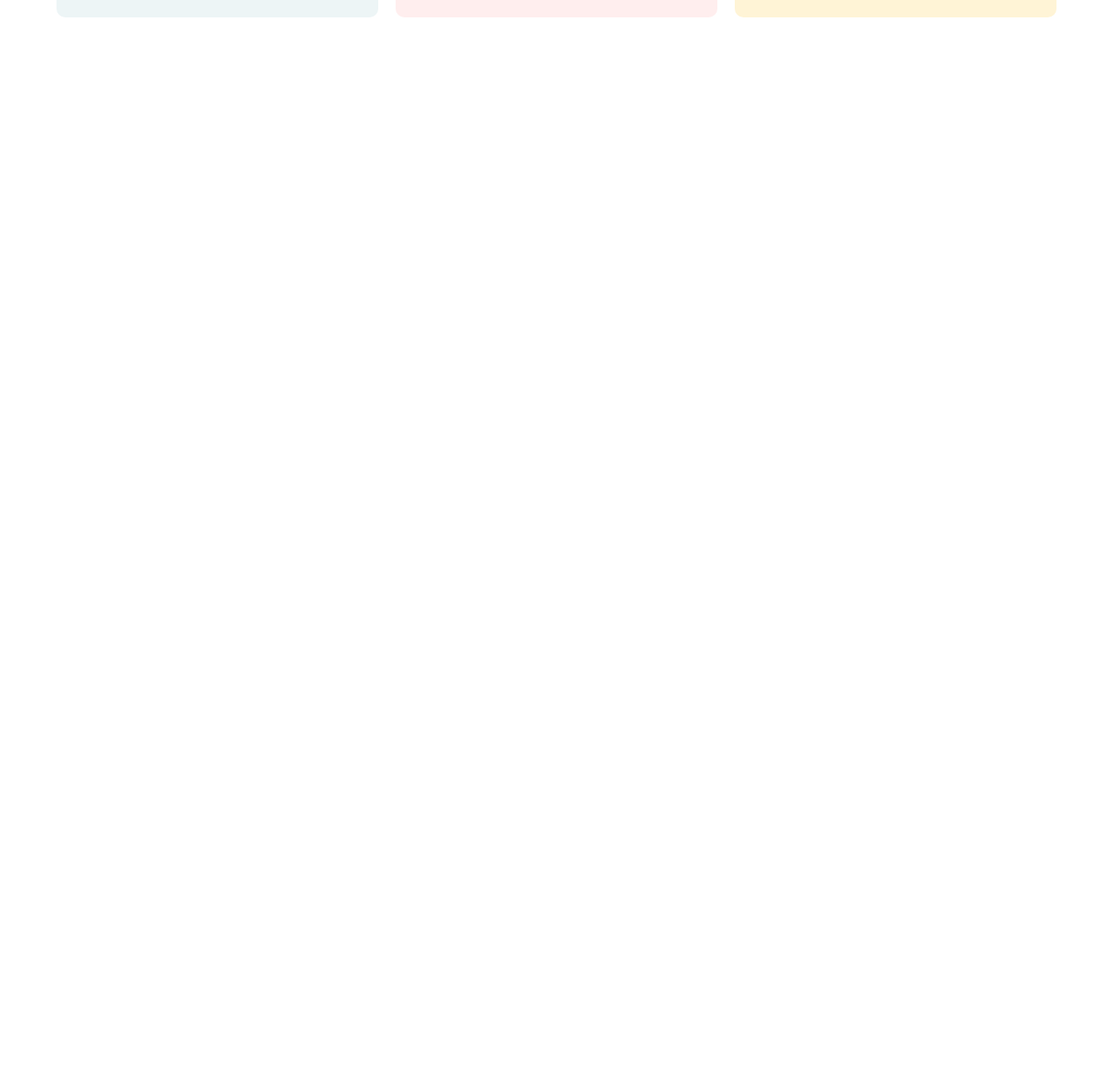
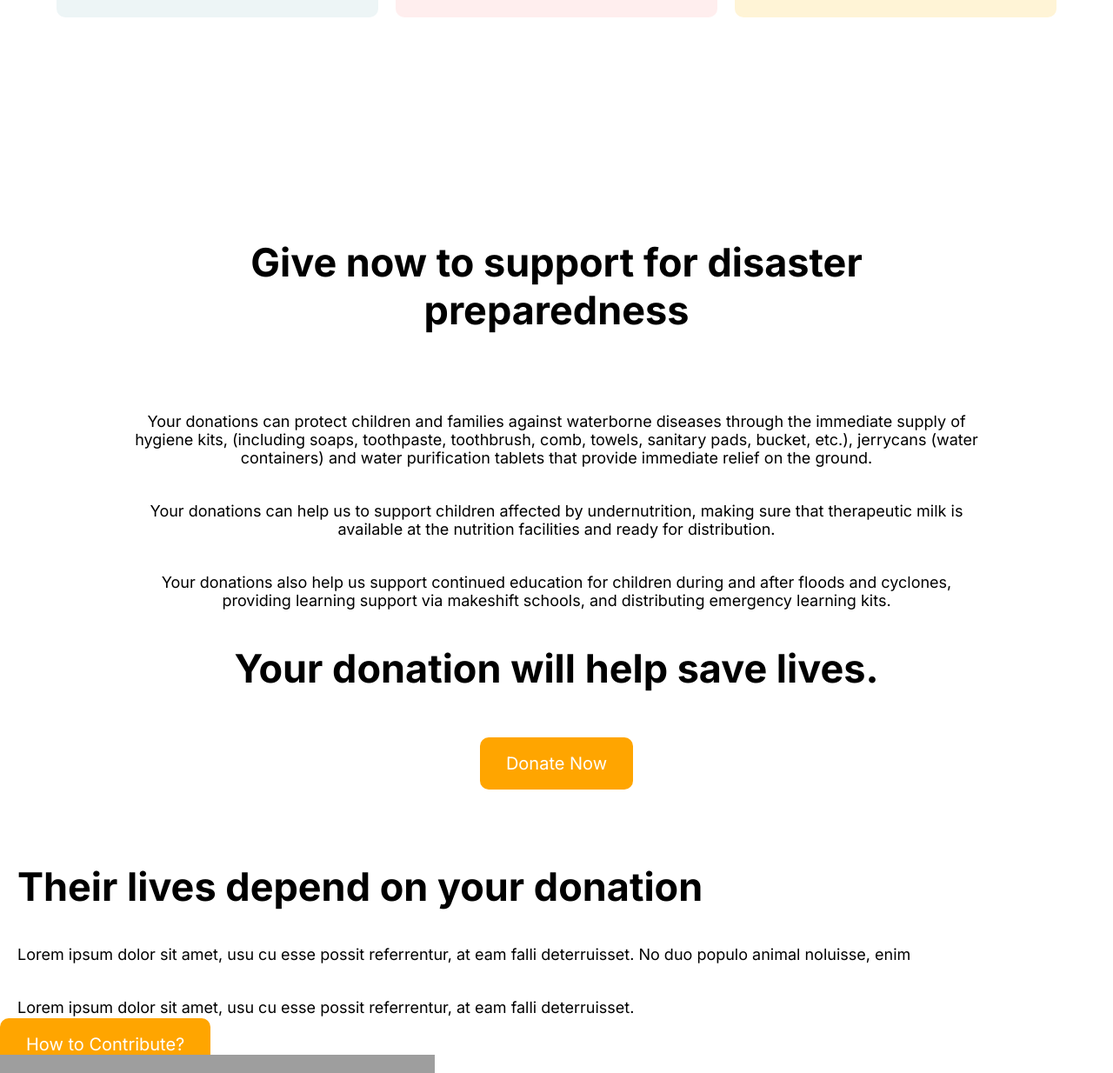
Before and after one commit to shohagroy/flooding_bangladesh_2022_donate, a plain HTML site: page index.html in a window 1280 px wide. Shown: the part 2278-3512 px from the top of the page at 87% size. Before the commit the page ends 2450 px from the top, so only its background shows below. Drawn offline with Linux system fonts and the light colour scheme; grey boxes are pictures that could not be loaded.

Commit message:
suport_section_added

```diff
--- a/index.html
+++ b/index.html
@@ -99,10 +99,60 @@
                     districts.</p>
             </div>
         </div>
+    </section>
+
+    <!-- Donate plan section end -->
 
 
+     <!-- Give now to support section start -->
 
+    <section class="give_support_continer">
+            <div class="support_text">
+                <h2>Give now to support for disaster preparedness</h2>
+                <p>
+                    Your donations can protect children and families against
+                    waterborne diseases through the immediate supply of hygiene
+                    kits, (including soaps, toothpaste, toothbrush, comb, towels,
+                    sanitary pads, bucket, etc.), jerrycans (water containers) and
+                    water purification tablets that provide immediate relief on
+                    the ground.
+                </p>
+
+                <p>
+                    Your donations can help us to support children affected by
+                    undernutrition, making sure that therapeutic milk is available at
+                    the nutrition facilities and ready for distribution.
+                </p>
+
+                <p>Your donations also help us support continued education for
+                    children during and after floods and cyclones, providing
+                    learning support via makeshift schools, and distributing
+                    emergency learning kits.
+                </p>
+                <h2>Your donation will help save lives.</h2>
+                <a class="donate_btn button" id="donate_btn" href="#">Donate Now</a>
+            </div>
     </section>
+
+     <!-- Give now to support section end -->
+
+     <section>
+
+        <div>
+            <h2>Their lives depend on your donation</h2>
+            <p>Lorem ipsum dolor sit amet, usu cu esse possit referrentur, at eam falli deterruisset. No duo populo animal noluisse, enim</p>
+
+            <p>Lorem ipsum dolor sit amet, usu cu esse possit referrentur, at eam falli deterruisset.</p>
+            <a class="donate_btn button" id="donate_btn" href="#">How to Contribute?</a>
+        </div>
+
+        <div>
+            <img src="images/donation3.jpg" alt="" width="500px">
+        </div>
+
+     </section>
+
+
 
 
 
--- a/style.css
+++ b/style.css
@@ -63,8 +63,6 @@ body,html{
     justify-content: center;
     align-items: center;
     text-align: center;
-
-
 }
 .donated_amount_continer{
     display: flex;
@@ -101,6 +99,8 @@ p{
     border-style: none;
     border-bottom: 2px solid black;
 }
+
+
 /* <!-- Donated today section start --> */
 
 .donate_plan_continaer{
@@ -139,9 +139,7 @@ p{
 }
 
 .continer p{
-
     padding: 20px;
-
 }
 
 .plan_data_continers .food_for_family{
@@ -156,5 +154,26 @@ p{
 
 .plan_data_continers .edicqtion_for_family{
     background-color: #FFF4D6;
+}
 
+/* <!-- Donate plan section end --> */
+
+.give_support_continer{
+    height: 100vh;
+    width: 100%;
+    display: flex;
+    justify-content: center;
+    align-items: center;
 }
+
+.support_text{
+    width: 80%;
+    text-align: center;
+}
+
+
+.support_text h2{
+    margin-bottom: 50px;
+}
+
+/* <!-- Give now to support section end --> */
```
Also changed, not shown: 1 other file.
